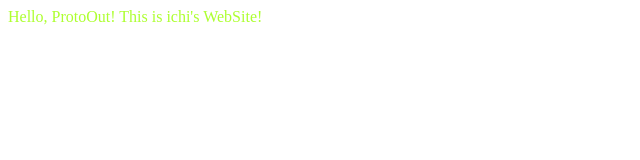
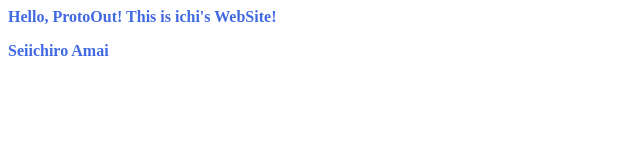
Before and after one commit to ichijet/git-firststep, a website: page docs/index.html in a window 1280 px wide. Shown: the whole page, without its empty margins (0-640 px from the left). Drawn offline with Linux system fonts and the light colour scheme.

Commit message:
Add WEBサイトデータ

```diff
--- a/docs/index.html
+++ b/docs/index.html
@@ -2,10 +2,12 @@
   <head>
     <title>Hello My WebSite!</title>
     <style>
-        p { color: greenyellow; }
+        p { color: royalblue; }
+        p { font-weight: 700}
     </style>
   </head>
   <body>
     <p>Hello, ProtoOut! This is ichi's WebSite!</p>
-  </body>
+    <p>Seiichiro Amai</p>
+</body>
 </html>
```
